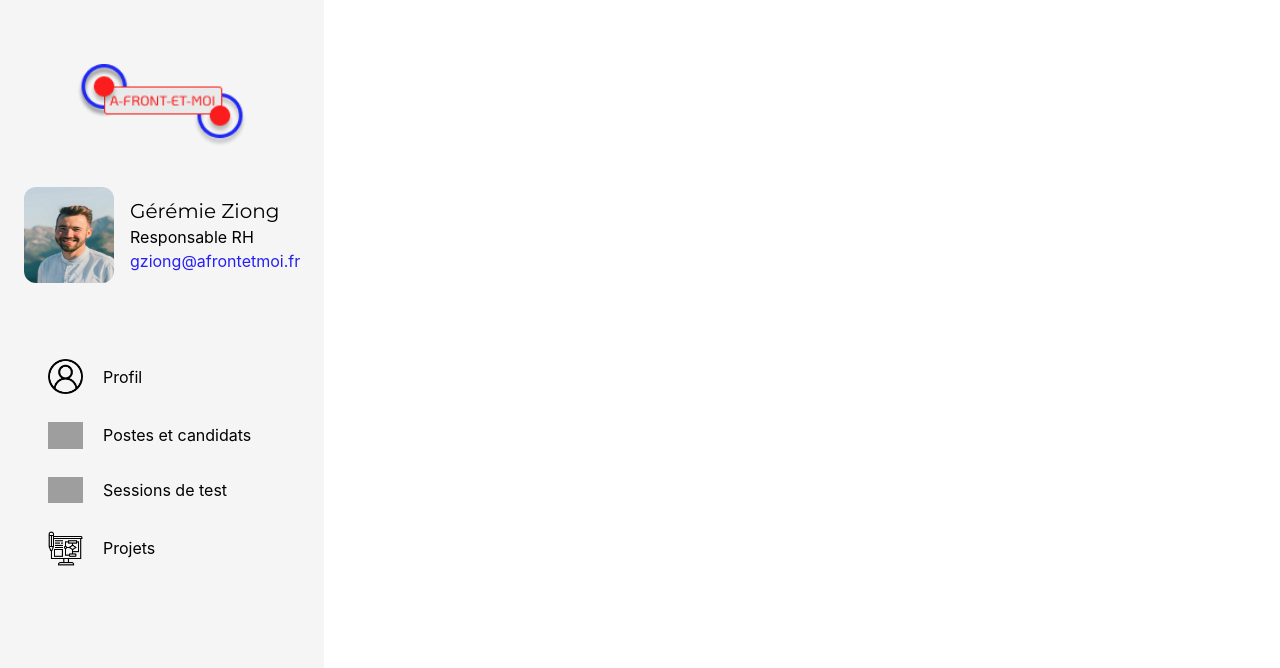
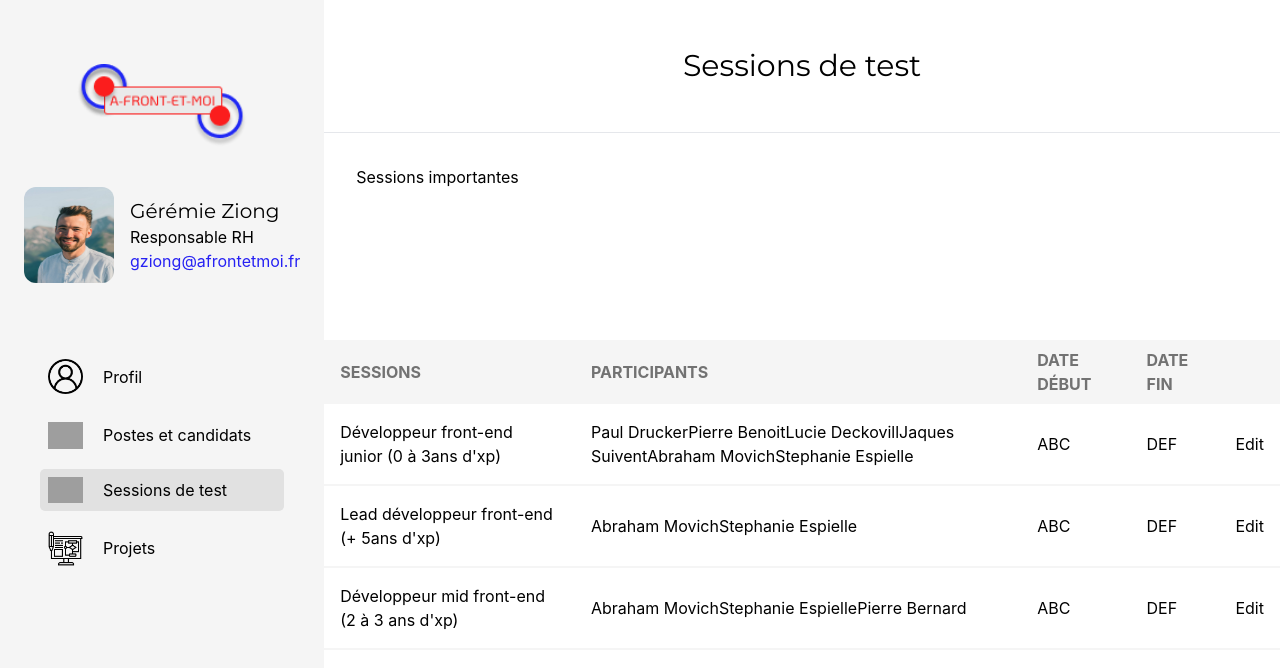
Before and after one commit to vince7844/afrontetmoi, a React (Create React App) app: page /testing-sessions in a window 1280 px wide. Shown: the top 668 px of the page. Built offline with nearby package versions, Linux system fonts and the light colour scheme; grey boxes are pictures that could not be loaded.

Commit message:
Create first version of Sessions and candidates page

```diff
--- a/src/App.css
+++ b/src/App.css
@@ -16,6 +16,9 @@ h1, h2 {
   font-weight: normal;
 }
 
-p, h1, h2, h3, h4, h5 {
-  margin: 0;
+h1 {
+  font-size: 1.875rem/* 30px */;
+  line-height: 2.25rem/* 36px */;
+  text-align: center;
+  margin: 3rem 0;
 }
--- a/src/App.js
+++ b/src/App.js
@@ -1,7 +1,7 @@
 import './App.css';
 import Navbar from './components/Navbar/Navbar';
 import { Routes, Route } from 'react-router-dom';
-import { Home, Profile, Candidates, Tests, Projects } from './pages'
+import { Home, Profile, Candidates, TestingSessions, Projects } from './pages'
 import { createContext, useState } from 'react';
 import memberPicture from './assets/pictures/members/philipp.jpg'
 
@@ -19,15 +19,13 @@ function App() {
   return (
     <AppContext.Provider value={{ userProfile, setUserProfile }}>
       <div className='flex'>
-        <div>
-          <Navbar />
-        </div>
-        <div className='flex-1 m-10'>
+        <Navbar />
+        <div className='flex-1'>
           <Routes>
             <Route exact path="/" element={<Home />} />
             <Route path="/profile" element={<Profile />} />
             <Route path="/candidates" element={<Candidates />} />
-            <Route path="/tests" element={<Tests />} />
+            <Route path="/testing-sessions" element={<TestingSessions />} />
             <Route path="/projects" element={<Projects />} />
           </Routes>
         </div>
--- /dev/null
+++ b/src/assets/colors/constant.colors.js
@@ -0,0 +1,4 @@
+export const COLOR = {
+  lightgray: '#f5f5f5',
+  darkgray: '#727272'
+}
--- a/src/components/Navbar/NavbarSection/NavSectionsData.js
+++ b/src/components/Navbar/NavbarSection/NavSectionsData.js
@@ -17,7 +17,7 @@ export const navSections = [
   {
     sectionIcon: tests,
     sectionName: "Sessions de test",
-    sectionPath: "/tests"
+    sectionPath: "/testing-sessions"
   },
   {
     sectionIcon: projects,
--- a/src/index.css
+++ b/src/index.css
@@ -15,9 +15,3 @@ code {
   font-family: source-code-pro, Menlo, Monaco, Consolas, 'Courier New',
     monospace;
 }
-
-h1 {
-  font-size: 1.875rem/* 30px */;
-  line-height: 2.25rem/* 36px */;
-  text-align: center;
-}
--- a/src/pages/Profile/Profile.jsx
+++ b/src/pages/Profile/Profile.jsx
@@ -4,6 +4,7 @@ import FormInput from './FormInput';
 import { AppContext } from '../../App';
 import axios from 'axios';
 import { useState } from 'react';
+import { COLOR } from '../../assets/colors/constant.colors';
 
 const Profile = () => {
   const { userProfile, setUserProfile } = useContext(AppContext);
@@ -25,8 +26,8 @@ const Profile = () => {
   return (
     <div className="profile">
       <h1>Mon profil</h1>
-      <form onSubmit={handleSubmit((data) => setUserProfile({...data, userPicture: randomPicture}))} className='flex justify-center my-12'>
-        <div className='grid gap-6 grid-cols-1 bg-[#f5f5f5] rounded p-10'>
+      <form onSubmit={handleSubmit((data) => setUserProfile({...data, userPicture: randomPicture}))} className='flex justify-center mb-12'>
+        <div className={`grid gap-6 grid-cols-1 bg-[${COLOR.lightgray}] rounded p-10`}>
           {
            Object.entries(userProfile).map((entry, id) => {
               let userProfileKey = entry[0];
--- /dev/null
+++ b/src/pages/Testing-Sessions/Session.jsx
@@ -0,0 +1,15 @@
+import React from 'react'
+
+const Session = ({ sessionName, sessionParticipant, sessionBeginDate, sessionEndingDate }) => {
+  return (
+    <tr>
+      <td>{sessionName}</td>
+      <td>{sessionParticipant}</td>
+      <td>{sessionBeginDate}</td>
+      <td>{sessionEndingDate}</td>
+      <td>Edit</td>
+    </tr>
+  )
+}
+
+export default Session
--- /dev/null
+++ b/src/pages/Testing-Sessions/Sessions.data.js
@@ -0,0 +1,67 @@
+export const sessionsData = [
+  {
+    name: 'Développeur front-end junior (0 à 3ans d\'xp)',
+    participants: [
+      {
+        name: 'Paul Drucker',
+        picture: ''
+      },
+      {
+        name: 'Pierre Benoit',
+        picture: ''
+      },
+      {
+        name: 'Lucie Deckovill',
+        picture: ''
+      },
+      {
+        name: 'Jaques Suivent',
+        picture: ''
+      },
+      {
+        name: 'Abraham Movich',
+        picture: ''
+      },
+      {
+        name: 'Stephanie Espielle',
+        picture: ''
+      }
+    ],
+    date_debut: 'ABC',
+    date_fin: 'DEF'
+  },
+  {
+    name: 'Lead développeur front-end (+ 5ans d\'xp)',
+    participants: [
+      {
+        name: 'Abraham Movich',
+        picture: ''
+      },
+      {
+        name: 'Stephanie Espielle',
+        picture: ''
+      }
+    ],
+    date_debut: 'ABC',
+    date_fin: 'DEF'
+  },
+  {
+    name: 'Développeur mid front-end (2 à 3 ans d\'xp)',
+    participants: [
+      {
+        name: 'Abraham Movich',
+        picture: ''
+      },
+      {
+        name: 'Stephanie Espielle',
+        picture: ''
+      },
+      {
+        name: 'Pierre Bernard',
+        picture: ''
+      }
+    ],
+    date_debut: 'ABC',
+    date_fin: 'DEF'
+  },
+]
--- /dev/null
+++ b/src/pages/Testing-Sessions/TestingSessions.jsx
@@ -0,0 +1,39 @@
+import React from 'react';
+import { COLOR } from '../../assets/colors/constant.colors';
+import './TestingSessions.styles.css';
+import { sessionsData } from './Sessions.data';
+import Session from './Session';
+
+const TestingSessions = () => {
+  return (
+    <div className='testing-sessions'>
+      <h1>Sessions de test</h1>
+      <div className={`important-testing-sessions border-t-[1px] border-[${COLOR.lightgray}] h-52 p-8`}>
+        <h4>Sessions importantes</h4>
+      </div>
+      <table className="w-full border-collapse border-spacing-2">
+        <thead className={`p-3 bg-[${COLOR.lightgray}] uppercase text-[#727272] font-bold`}>
+          <tr>
+            <th>Sessions</th>
+            <th>Participants</th>
+            <th>Date début</th>
+            <th>Date fin</th>
+            <th></th>
+          </tr>
+        </thead>
+        <tbody className='h-60 border-spacing-px'>
+        { sessionsData.map((session, id) =>
+            <Session
+              key={id}
+              sessionName={session.name}
+              sessionParticipant={session.participants.map(participant => participant.name)}
+              sessionBeginDate={session.date_debut}
+              sessionEndingDate={session.date_fin} />)
+        }
+        </tbody>
+      </table>
+    </div>
+  )
+}
+
+export default TestingSessions
--- /dev/null
+++ b/src/pages/Testing-Sessions/TestingSessions.styles.css
@@ -0,0 +1,9 @@
+th {
+  text-align: left;
+  padding: 0.5rem 1rem;
+}
+
+td {
+  padding: 1rem;
+  border-bottom: solid 2px #f5f5f5;
+}
--- a/src/pages/Tests.jsx
+++ /dev/null
@@ -1,9 +0,0 @@
-import React from 'react'
-
-const Tests = () => {
-  return (
-    <div>Tests</div>
-  )
-}
-
-export default Tests
--- a/src/pages/index.js
+++ b/src/pages/index.js
@@ -1,13 +1,13 @@
 import Home from "./Home";
 import Profile from "./Profile/Profile.jsx";
 import Candidates from "./Candidates";
-import Tests from "./Tests";
+import TestingSessions from "./Testing-Sessions/TestingSessions.jsx";
 import Projects from "./Projects";
 
 export {
   Home,
   Profile,
   Candidates,
-  Tests,
+  TestingSessions,
   Projects
 }
```
